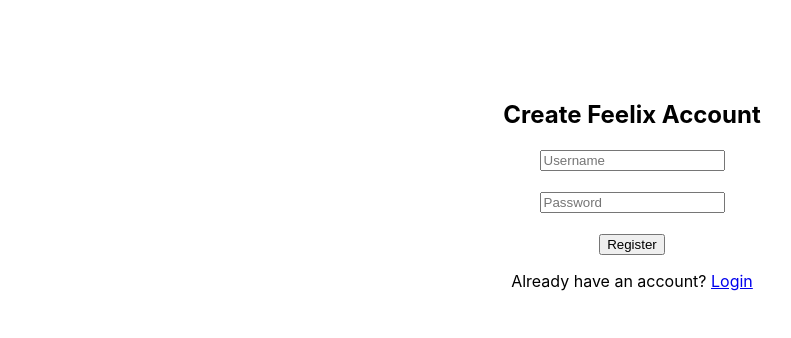
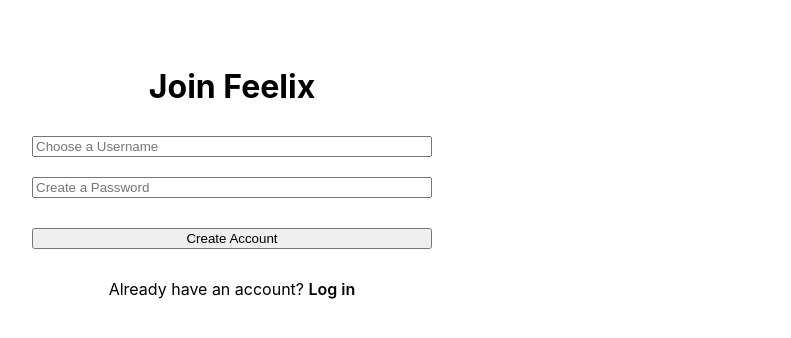
Before and after one commit to labdhi-jain/Feelix, a React (Create React App) app in the folder frontend/: page /register in a window 1280 px wide. Shown: the top 338 px of the page, without its empty margins (8-799 px from the left). Built offline with nearby package versions, Linux system fonts and the light colour scheme.

Commit message:
Enhance Login and Register pages with form validation, error handling, and animations

```diff
--- a/frontend/src/pages/Login.js
+++ b/frontend/src/pages/Login.js
@@ -1,53 +1,70 @@
 import React, { useState } from "react";
 import axios from "axios";
+import { Link, useNavigate } from "react-router-dom";
+import { motion } from "framer-motion";
 
 function Login() {
-
   const [username, setUsername] = useState("");
   const [password, setPassword] = useState("");
+  const [error, setError] = useState("");
+  const navigate = useNavigate();
 
-  const login = async () => {
+  const login = async (e) => {
+    e.preventDefault();
+    setError("");
     try {
-
       const res = await axios.post("http://localhost:5000/login", {
         username,
         password
       });
-
       localStorage.setItem("user_id", res.data.user_id);
-
-      window.location.href = "/dashboard";
-
+      navigate("/dashboard");
     } catch (err) {
-      alert("Invalid credentials");
+      setError("Invalid credentials. Please try again.");
     }
   };
 
   return (
-    <div style={{ textAlign: "center", marginTop: "100px" }}>
-      <h2>Login to Feelix</h2>
+    <motion.div
+      className="glass-panel"
+      style={{ padding: "40px", width: "100%", maxWidth: "400px", textAlign: "center" }}
+      initial={{ scale: 0.9, opacity: 0 }}
+      animate={{ scale: 1, opacity: 1 }}
+      transition={{ duration: 0.3 }}
+    >
+      <h2 style={{ marginBottom: "30px", fontSize: "2rem" }}>
+        Welcome to <span className="text-gradient">Feelix</span>
+      </h2>
 
-      <input
-        placeholder="Username"
-        onChange={(e) => setUsername(e.target.value)}
-      />
+      <form onSubmit={login} style={{ display: "flex", flexDirection: "column", gap: "20px" }}>
+        <input
+          className="input-glass"
+          placeholder="Username"
+          value={username}
+          onChange={(e) => setUsername(e.target.value)}
+          required
+        />
 
-      <br /><br />
+        <input
+          className="input-glass"
+          type="password"
+          placeholder="Password"
+          value={password}
+          onChange={(e) => setPassword(e.target.value)}
+          required
+        />
 
-      <input
-        type="password"
-        placeholder="Password"
-        onChange={(e) => setPassword(e.target.value)}
-      />
+        {error && <p style={{ color: "#ff4d4d", fontSize: "0.9rem", margin: 0 }}>{error}</p>}
 
-      <br /><br />
+        <button className="btn-primary" type="submit" style={{ marginTop: "10px" }}>
+          Login
+        </button>
+      </form>
 
-      <button onClick={login}>Login</button>
-
-      <p>
-        New user? <a href="/register">Register</a>
+      <p style={{ marginTop: "30px", color: "var(--text-secondary)" }}>
+        New user? <Link to="/register" style={{ color: "var(--accent-primary)", textDecoration: "none", fontWeight: "600" }}>Register here</Link>
       </p>
-    </div>
+    </motion.div>
   );
 }
 
--- a/frontend/src/pages/Register.js
+++ b/frontend/src/pages/Register.js
@@ -1,48 +1,69 @@
 import React, { useState } from "react";
 import axios from "axios";
+import { Link, useNavigate } from "react-router-dom";
+import { motion } from "framer-motion";
 
 function Register() {
-
   const [username, setUsername] = useState("");
   const [password, setPassword] = useState("");
+  const [error, setError] = useState("");
+  const navigate = useNavigate();
 
-  const register = async () => {
-
-    await axios.post("http://localhost:5000/register", {
-      username,
-      password
-    });
-
-    alert("User registered!");
-
-    window.location.href = "/";
+  const register = async (e) => {
+    e.preventDefault();
+    setError("");
+    try {
+      await axios.post("http://localhost:5000/register", {
+        username,
+        password
+      });
+      navigate("/");
+    } catch (err) {
+      setError("Username may already exist. Try another.");
+    }
   };
 
   return (
-    <div style={{ textAlign: "center", marginTop: "100px" }}>
-      <h2>Create Feelix Account</h2>
+    <motion.div
+      className="glass-panel"
+      style={{ padding: "40px", width: "100%", maxWidth: "400px", textAlign: "center" }}
+      initial={{ scale: 0.9, opacity: 0 }}
+      animate={{ scale: 1, opacity: 1 }}
+      transition={{ duration: 0.3 }}
+    >
+      <h2 style={{ marginBottom: "30px", fontSize: "2rem" }}>
+        Join <span className="text-gradient">Feelix</span>
+      </h2>
 
-      <input
-        placeholder="Username"
-        onChange={(e) => setUsername(e.target.value)}
-      />
+      <form onSubmit={register} style={{ display: "flex", flexDirection: "column", gap: "20px" }}>
+        <input
+          className="input-glass"
+          placeholder="Choose a Username"
+          value={username}
+          onChange={(e) => setUsername(e.target.value)}
+          required
+        />
 
-      <br /><br />
+        <input
+          className="input-glass"
+          type="password"
+          placeholder="Create a Password"
+          value={password}
+          onChange={(e) => setPassword(e.target.value)}
+          required
+        />
 
-      <input
-        type="password"
-        placeholder="Password"
-        onChange={(e) => setPassword(e.target.value)}
-      />
+        {error && <p style={{ color: "#ff4d4d", fontSize: "0.9rem", margin: 0 }}>{error}</p>}
 
-      <br /><br />
+        <button className="btn-primary" type="submit" style={{ marginTop: "10px" }}>
+          Create Account
+        </button>
+      </form>
 
-      <button onClick={register}>Register</button>
-
-      <p>
-        Already have an account? <a href="/">Login</a>
+      <p style={{ marginTop: "30px", color: "var(--text-secondary)" }}>
+        Already have an account? <Link to="/" style={{ color: "var(--accent-primary)", textDecoration: "none", fontWeight: "600" }}>Log in</Link>
       </p>
-    </div>
+    </motion.div>
   );
 }
 
```
